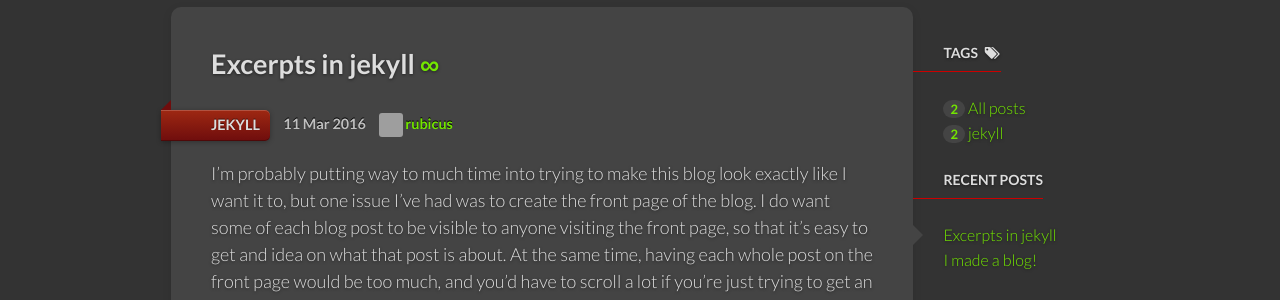
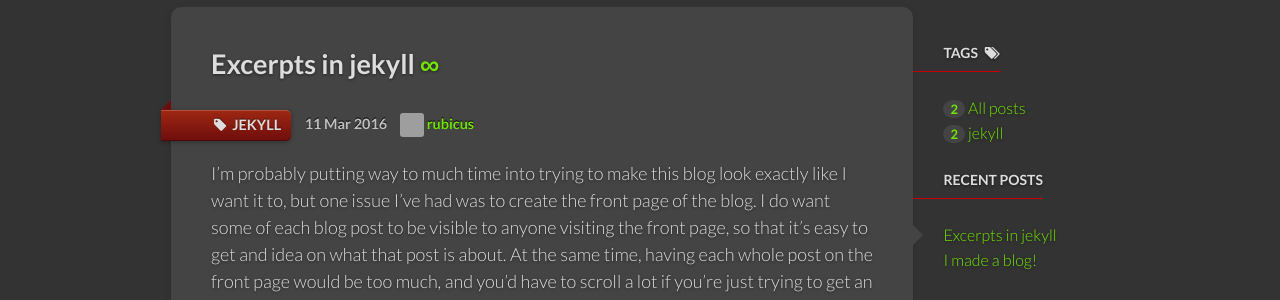
Before and after one commit to rubicus/rubicus.github.io, a Jekyll site: the page built from _posts/2016-03-11-excerpts-in-jekyll.Markdown, in a window 1280 px wide. Shown: the part 148-448 px from the top of the page. Built offline with Jekyll 4.4.1, drawn with Linux system fonts in a browser that asks for light colours; comment, search, counter and statistics services are not loaded; grey boxes are pictures that could not be loaded.

Commit message:
Fix tag displayment also inside full posts

```diff
--- a/_layouts/post.html
+++ b/_layouts/post.html
@@ -9,7 +9,7 @@ layout: blog
   </h2>
   <span class="post-category">
     <span class="label">
-      {{ page.tags | array_to_sentence_string }}
+      <i class="fa fa-tag fa-fw"></i>&nbsp;{{ page.tags | join: ", "}}
     </span>
   </span>
   <div class="post-meta">
```
